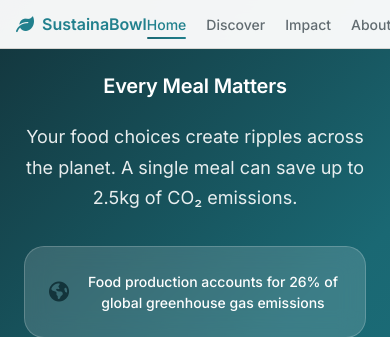
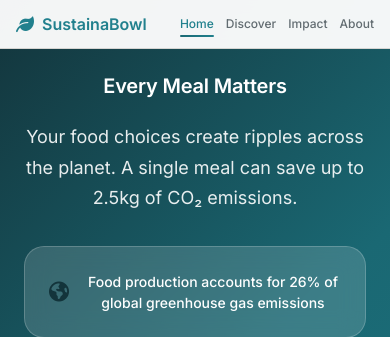
Before and after one commit to Abbas-Shaikh-11819/SustainaBowl, a Flask app: page / in a window 390 px wide. Shown: the top 337 px of the page. Run offline with Flask 3, Linux system fonts and the light colour scheme; some web fonts are replaced.

Commit message:
responsive navbar changes

```diff
--- a/static/css/styles.css
+++ b/static/css/styles.css
@@ -1821,3 +1821,13 @@ body {
     gap: var(--space-24);
   }
 }
+
+@media (max-width: 432px) {
+  .nav-links{
+    gap: var(--space-12);
+  }
+
+  .nav-link{
+    font-size: 12px;
+  }
+}
```
